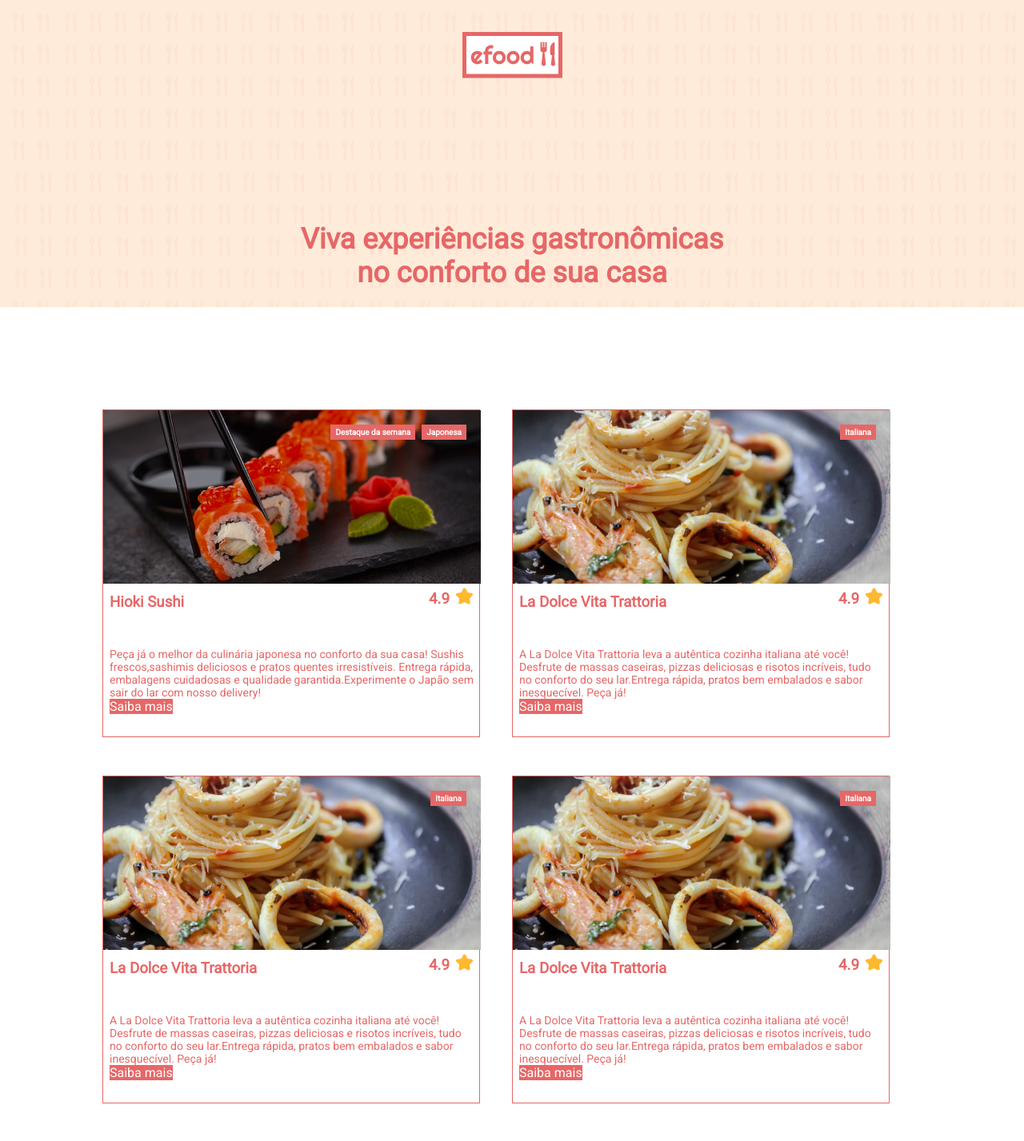
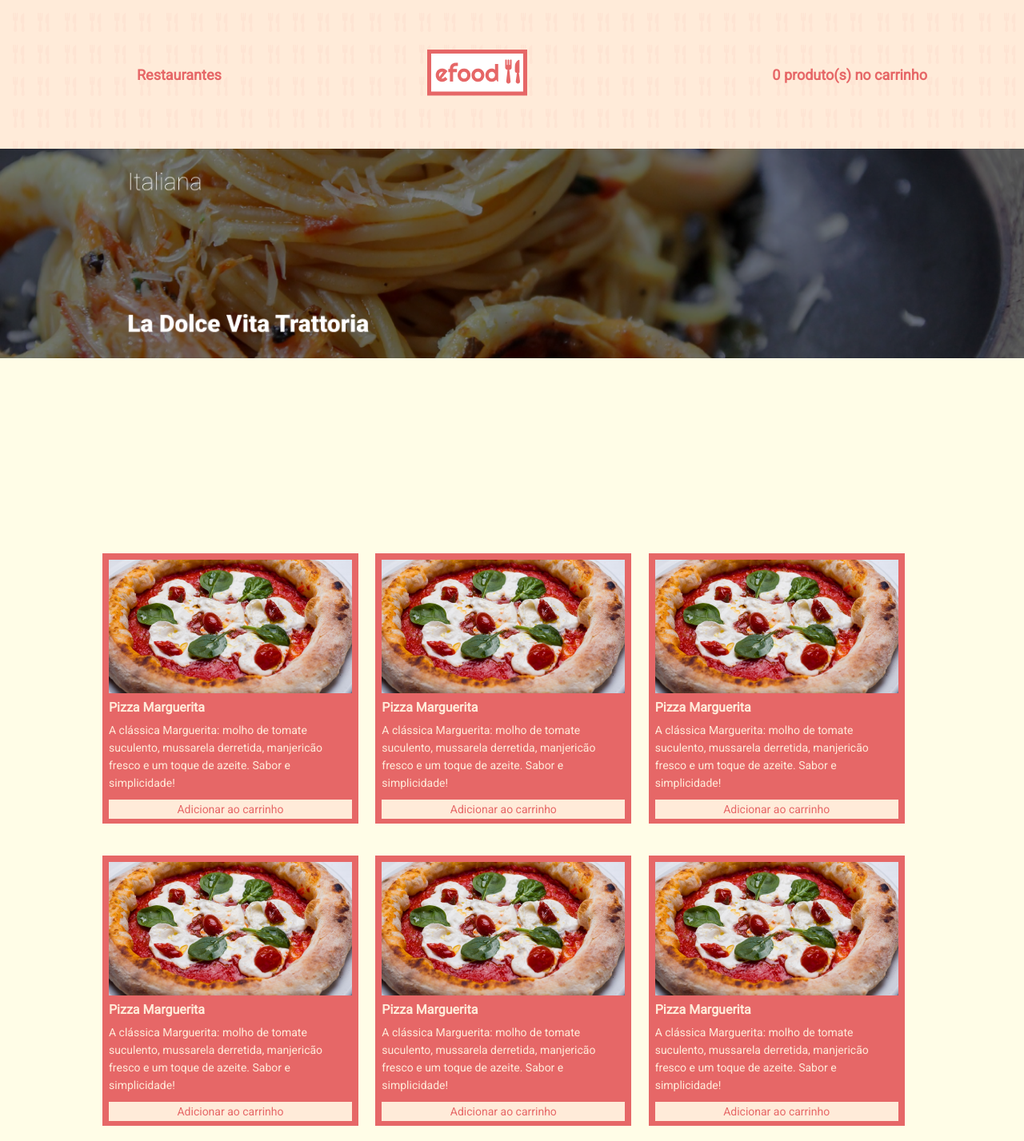
Before and after one commit to TamaradeMoura/efood, a React (Create React App) app: page /Categories in a window 1280 px wide. Shown: the top 1427 px of the page at 80% size. Built offline with nearby package versions, Linux system fonts and the light colour scheme.

Commit message:
commit parte final 1

```diff
--- a/src/App.tsx
+++ b/src/App.tsx
@@ -1,7 +1,8 @@
-import { BrowserRouter } from "react-router-dom";
+import { BrowserRouter, Route, Routes } from "react-router-dom";
 import Footer from "./components/Footer";
 import Home from "./pages/Home";
 import { Global } from "./styles";
+import Categories from "./pages/Categories";
 
 
 
@@ -9,7 +10,10 @@
   return (
     <BrowserRouter>
     <Global />
-    <Home />
+    <Routes>
+      <Route path="/" element={<Home />} />
+      <Route path="/Categories" element={<Categories />} />
+    </Routes>
     <Footer />
     </BrowserRouter>
   );
--- a/src/components/ContentList/styles.ts
+++ b/src/components/ContentList/styles.ts
@@ -3,6 +3,7 @@
 
 export const Group = styled.div`
   width: 1024px;
+  max-width: 100%;
   margin: 80px auto;
   display: grid;
   grid-template-columns: 1fr 1fr;
--- a/src/components/Conteudo/index.tsx
+++ b/src/components/Conteudo/index.tsx
@@ -1,5 +1,5 @@
 import star from '../../assets/images/estrela.png'
-import {  Button, Card, Infos, Linha, Score } from './styles'
+import {  Botao, Button, Card, Infos, Linha, Score } from './styles'
 import Tag from '../Tag'
 
 type Props = {
@@ -36,9 +36,11 @@
       <p className='conteudo'>
       {description}
       </p>
+      <Botao>
       <Button to='/Categories'>
         Saiba mais
       </Button>
+      </Botao>
     </Card>
 
 )
--- a/src/components/Conteudo/styles.ts
+++ b/src/components/Conteudo/styles.ts
@@ -45,12 +45,13 @@
   margin-bottom: 8px;
 `
 export const Button = styled(Link)`
-  margin-left: 8px;
-  margin-top: 16px;
   background-color: #E66767;
   border: none;
   color: #fff;
   text-decoration: none;
+  font-size: 14px;
+  font-weight: 700px;
+  padding: 4px 6px;
 `
 
 export const Infos = styled.div`
--- /dev/null
+++ b/src/components/ConteudoList/index.tsx
@@ -0,0 +1,21 @@
+import { Button, Card, Img } from "./styles"
+
+
+type Props = {
+  title: string
+  description: string
+  image: string
+}
+
+const List = ({title, description, image}: Props) => (
+  <>
+  <Card>
+    <Img src={image} alt={title} />
+    <h2>{title}</h2>
+    <p>{description}</p>
+    <Button>Adicionar ao carrinho</Button>
+  </Card>
+    </>
+)
+
+export default List
--- /dev/null
+++ b/src/components/ConteudoList/styles.ts
@@ -0,0 +1,37 @@
+import styled from "styled-components";
+
+export const Card = styled.div`
+    width: 320px;
+    height: 338px;
+    margin-top: 40px;
+    background-color: #E66767;
+
+    h2 {
+      color: #FFEBD9;
+      font-size: 16px;
+      margin: -4px 8px 8px;
+    }
+
+    p {
+      color: #FFEBD9;
+      font-size: 14px;
+      line-height: 22px;
+      margin: 8px 8px;
+    }
+`
+
+export const Img = styled.img`
+  margin: 8px 8px;
+`
+
+export const Button = styled.button`
+  color: #E66767;
+  font-size: 14px;
+  font-height: 700px;
+  text-align: center;
+  width: 304px;
+  height: 24px;
+  background-color: #FFEBD9;
+  border: none;
+  margin: 2px 8px 8px;
+`
--- /dev/null
+++ b/src/components/MenuList/index.tsx
@@ -0,0 +1,39 @@
+import { Link } from "react-router-dom"
+import Pratos from "../../models/Pratos"
+import List from "../ConteudoList"
+import logo from '../../assets/images/logo.png'
+import fundo from '../../assets/images/fundo.png'
+import apresentacao from '../../assets/images/apresentacao.png'
+
+import { Group, Header, Img } from "./styles"
+
+export type Props = {
+  prato:  Pratos[]
+}
+
+const MenuList = ({prato}: Props) => (
+  <>
+    <Header style={{backgroundImage: `url(${fundo})`}}>
+      <h2>Restaurantes</h2>
+    <Link to='/'>
+      <div className='logo'>
+        <img src={logo} alt="logo efood" />
+      </div>
+    </Link>
+    <h2>0 produto(s) no carrinho</h2>
+    </Header>
+    <Img src={apresentacao} alt="imagem massa" />
+    <Group>
+      {prato.map((prato) => (
+        <List
+        key={prato.id}
+        description={prato.description}
+        image={prato.image}
+        title={prato.title}
+        />
+      ))}
+    </Group>
+  </>
+)
+
+export default MenuList
--- /dev/null
+++ b/src/components/MenuList/styles.ts
@@ -0,0 +1,29 @@
+import styled from "styled-components";
+
+
+export const Header = styled.header`
+  width: 100%;
+  height: 186px;
+  display: flex;
+  justify-content: space-between;
+  align-items: center;
+
+  h2 {
+    margin-left: 171px;
+    margin-right: 121px;
+    font-size: 18px;
+    font-weight: bold;
+  }
+`
+
+export const Group = styled.div`
+  width: 1024px;
+  max-width: 100%;
+  margin: 200px auto 120px;
+  display: grid;
+  grid-template-columns: 1fr 1fr 1fr;
+`
+
+export const Img = styled.img`
+  width: 100%;
+`
--- a/src/pages/categories/index.tsx
+++ b/src/pages/categories/index.tsx
@@ -1,58 +1,65 @@
 import Pratos from "../../models/Pratos"
-
-import macarrao from '../../assets/images/macarrao.png'
-import ContentList from "../../components/ContentList"
+import pizza from '../../assets/images/pizza.png'
+import MenuList from "../../components/MenuList"
 
 
 const cardapio: Pratos[] = [
-    {
+   {
       id: 2,
-      description: 'A La Dolce Vita Trattoria leva a autêntica cozinha italiana até você! Desfrute de massas caseiras, pizzas deliciosas e risotos incríveis, tudo no conforto do seu lar.Entrega rápida, pratos bem embalados e sabor inesquecível. Peça já!',
-      title: 'La Dolce Vita Trattoria',
+      description: 'A clássica Marguerita: molho de tomate suculento, mussarela derretida, manjericão fresco e um toque de azeite. Sabor e simplicidade!',
+      title: 'Pizza Marguerita',
       infos: ['Italiana'],
-      image: macarrao,
+      image: pizza,
       score: '4.9'
     },
     {
       id: 3,
-      description: 'A La Dolce Vita Trattoria leva a autêntica cozinha italiana até você! Desfrute de massas caseiras, pizzas deliciosas e risotos incríveis, tudo no conforto do seu lar.Entrega rápida, pratos bem embalados e sabor inesquecível. Peça já!',
-      title: 'La Dolce Vita Trattoria',
+      description: 'A clássica Marguerita: molho de tomate suculento, mussarela derretida, manjericão fresco e um toque de azeite. Sabor e simplicidade!',
+      title: 'Pizza Marguerita',
       infos: ['Italiana'],
-      image: macarrao,
+      image: pizza,
       score: '4.9'
     },
     {
       id: 4,
-      description: 'A La Dolce Vita Trattoria leva a autêntica cozinha italiana até você! Desfrute de massas caseiras, pizzas deliciosas e risotos incríveis, tudo no conforto do seu lar.Entrega rápida, pratos bem embalados e sabor inesquecível. Peça já!',
-      title: 'La Dolce Vita Trattoria',
+      description: 'A clássica Marguerita: molho de tomate suculento, mussarela derretida, manjericão fresco e um toque de azeite. Sabor e simplicidade!',
+      title: 'Pizza Marguerita',
       infos: ['Italiana'],
-      image: macarrao,
+      image: pizza,
       score: '4.9'
     },
     {
       id: 5,
-      description: 'A La Dolce Vita Trattoria leva a autêntica cozinha italiana até você! Desfrute de massas caseiras, pizzas deliciosas e risotos incríveis, tudo no conforto do seu lar.Entrega rápida, pratos bem embalados e sabor inesquecível. Peça já!',
-      title: 'La Dolce Vita Trattoria',
+      description: 'A clássica Marguerita: molho de tomate suculento, mussarela derretida, manjericão fresco e um toque de azeite. Sabor e simplicidade!',
+      title: 'Pizza Marguerita',
       infos: ['Italiana'],
-      image: macarrao,
+      image: pizza,
       score: '4.9'
     },
     {
       id: 6,
-      description: 'A La Dolce Vita Trattoria leva a autêntica cozinha italiana até você! Desfrute de massas caseiras, pizzas deliciosas e risotos incríveis, tudo no conforto do seu lar.Entrega rápida, pratos bem embalados e sabor inesquecível. Peça já!',
-      title: 'La Dolce Vita Trattoria',
+      description: 'A clássica Marguerita: molho de tomate suculento, mussarela derretida, manjericão fresco e um toque de azeite. Sabor e simplicidade!',
+      title: 'Pizza Marguerita',
       infos: ['Italiana'],
-      image: macarrao,
+      image: pizza,
+      score: '4.9'
+    },
+    {
+      id: 7,
+      description: 'A clássica Marguerita: molho de tomate suculento, mussarela derretida, manjericão fresco e um toque de azeite. Sabor e simplicidade!',
+      title: 'Pizza Marguerita',
+      infos: ['Italiana'],
+      image: pizza,
       score: '4.9'
     }
 ]
 
 
 
-const Menu = () => (
+const Categories = () => (
   <div>
-    <ContentList prato={cardapio} />
+    <MenuList prato={cardapio}  />
   </div>
 )
 
-export default Menu
+export default Categories
--- a/src/styles.ts
+++ b/src/styles.ts
@@ -8,4 +8,8 @@
     font-family: 'Roboto', sans-serif;
     color: #E66767;
   }
+
+  body {
+    background-color: #FFFDE7;
+  }
 `
```
Also changed, not shown: src/assets/images/apresentacao.png (added), src/assets/images/pizza.png (added).
